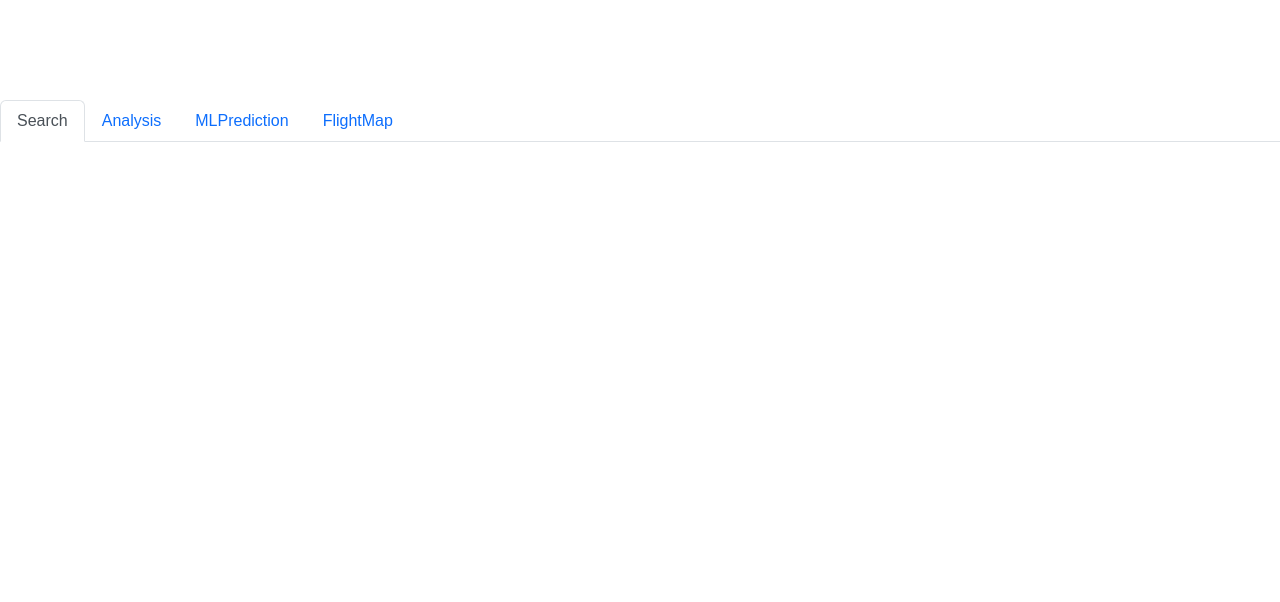
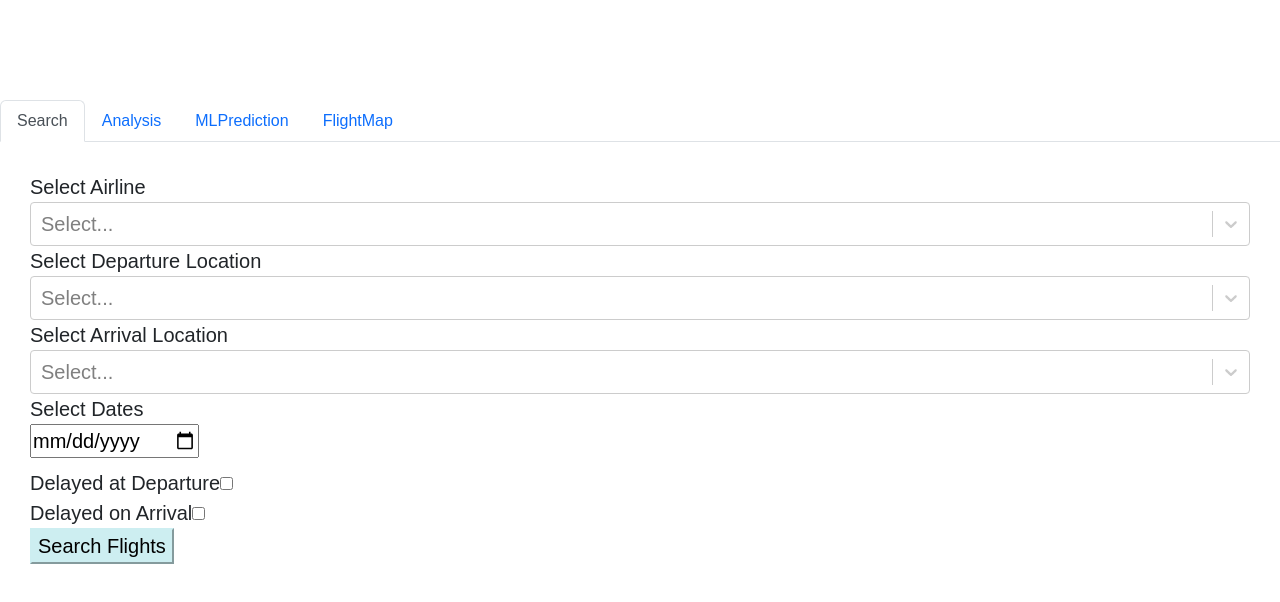
Before and after one commit to DhruviF/cs179g_website, a React (Create React App) app: page / in a window 1280 px wide. Shown: the top 602 px of the page. Built offline with nearby package versions, Linux system fonts and the light colour scheme.

Commit message:
Search Bar Tab (the form)

```diff
--- a/package.json
+++ b/package.json
@@ -10,6 +10,7 @@
     "react": "^18.2.0",
     "react-dom": "^18.2.0",
     "react-scripts": "5.0.1",
+    "react-select": "^5.6.1",
     "web-vitals": "^2.1.4"
   },
   "scripts": {
--- a/src/App.js
+++ b/src/App.js
@@ -2,6 +2,7 @@ import React from "react";
 import "./App.css";
 import TabBar from "./components/TabBar";
 import Tab from "./components/Tab";
+import FlightSearch from "./components/FlightSearch";
 
 class App extends React.Component {
   constructor(props) {
@@ -24,7 +25,9 @@ class App extends React.Component {
           selected={this.state.selected}
           setSelected={this.setSelected}
         >
-          <Tab isSelected={this.state.selected === "Search"}></Tab>
+          <Tab isSelected={this.state.selected === "Search"}>
+            <FlightSearch></FlightSearch>
+          </Tab>
 
           <Tab isSelected={this.state.selected === "Analysis"}></Tab>
 
--- /dev/null
+++ b/src/components/DatePicker.js
@@ -0,0 +1,18 @@
+import React, { useState } from "react";
+import "./DatePicker";
+
+function DatePick() {
+  const [date, setDate] = useState();
+
+  console.log("Date", date);
+  return (
+    <div>
+      <div>
+        <label>Select Date </label>s
+      </div>
+      <input type="date" onChange={(e) => setDate(e.target.value)} />
+    </div>
+  );
+}
+
+export default DatePick;
--- /dev/null
+++ b/src/components/FlightSearch.css
@@ -0,0 +1,18 @@
+.SearchBox {
+  height: 100px;
+}
+
+.SurveyFont {
+  font-size: 20px;
+  font-family: sans-serif;
+  margin: 30px;
+}
+
+.DateBorder {
+  margin-bottom: 10px;
+}
+
+.SubmitButton {
+  background-color: rgb(205, 238, 241);
+  border-color: rgb(205, 238, 241);
+}
--- /dev/null
+++ b/src/components/FlightSearch.js
@@ -0,0 +1,101 @@
+import React, { useState } from "react";
+import "./FlightSearch.css";
+import Select from "react-select";
+import "./DatePicker";
+import DatePick from "./DatePicker";
+
+const airlineNames = [
+  { airline: "united", label: "UNITED" },
+  { airline: "test1", label: "test1" },
+  { airline: "test2", label: "test2" },
+];
+
+const departureLocation = [
+  { airline: "united", label: "UNITED" },
+  { airline: "test1", label: "test1" },
+  { airline: "test2", label: "test2" },
+];
+
+const arrivalLocation = [
+  { airline: "united", label: "UNITED" },
+  { airline: "test1", label: "test1" },
+  { airline: "test2", label: "test2" },
+];
+
+class FlightSearch extends React.Component {
+  constructor(props) {
+    super(props);
+
+    this.state = {
+      airline: "",
+      originCityName: "",
+      destCityName: "",
+      mmddyyyy: "",
+      depDel: false,
+      arrDel: false,
+    };
+  }
+
+  handleChange(event) {
+    const target = event.target;
+    const value = target.value;
+    const name = target.name;
+
+    this.setState({
+      [name]: value,
+    });
+  }
+
+  handleSubmit(event) {
+    //this would be the call to the back end i guess
+    event.preventDefault();
+  }
+
+  render() {
+    return (
+      <div className="SearchBox">
+        <form onSubmit={this.handleSubmit}>
+          <div className="SurveyFont">
+            <label>Select Airline</label>
+
+            <Select
+              isClearable={true}
+              isSearchable={true}
+              options={airlineNames}
+            ></Select>
+            <label>Select Departure Location</label>
+            <Select
+              isClearable={true}
+              isSearchable={true}
+              options={departureLocation}
+            ></Select>
+            <label>Select Arrival Location</label>
+            <Select
+              isClearable={true}
+              isSearchable={true}
+              options={arrivalLocation}
+            ></Select>
+            <div className="DateBorder">
+              <DatePick></DatePick>
+            </div>
+            <div>
+              <label>Delayed at Departure</label>
+              <input type="checkbox"></input>
+            </div>
+            <div>
+              <label>Delayed on Arrival</label>
+              <input type="checkbox"></input>
+            </div>
+            <input
+              className="SubmitButton"
+              type="submit"
+              value="Search Flights"
+            ></input>
+          </div>
+        </form>
+      </div>
+    );
+  }
+}
+
+export default FlightSearch;
```
Also changed, not shown: src/components/DatePicker.css (added), 1 other file (tests, documents, lock files or other folders).
